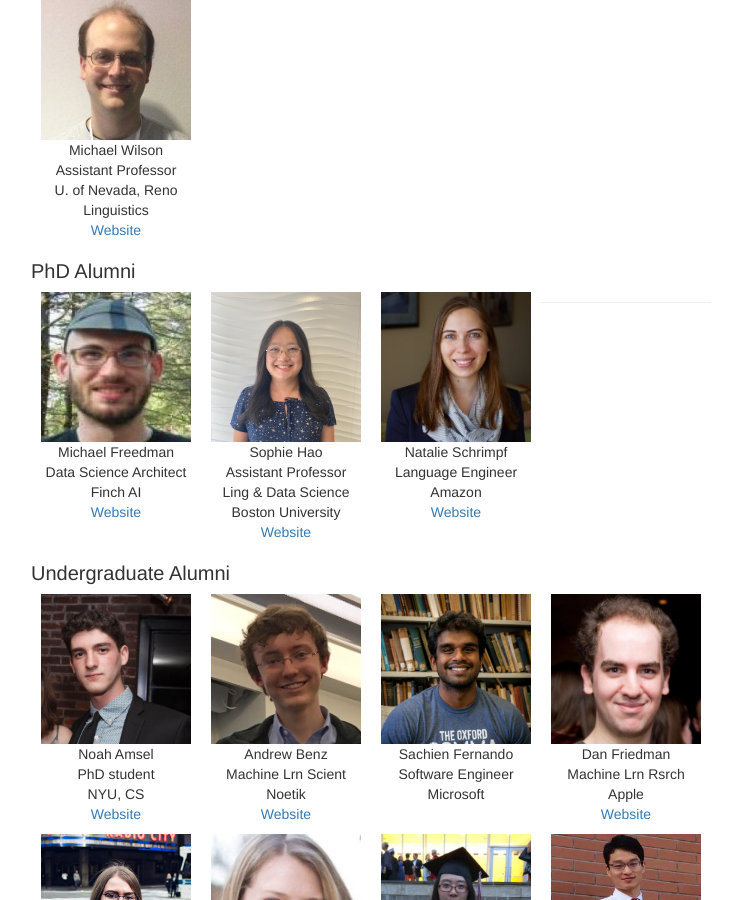
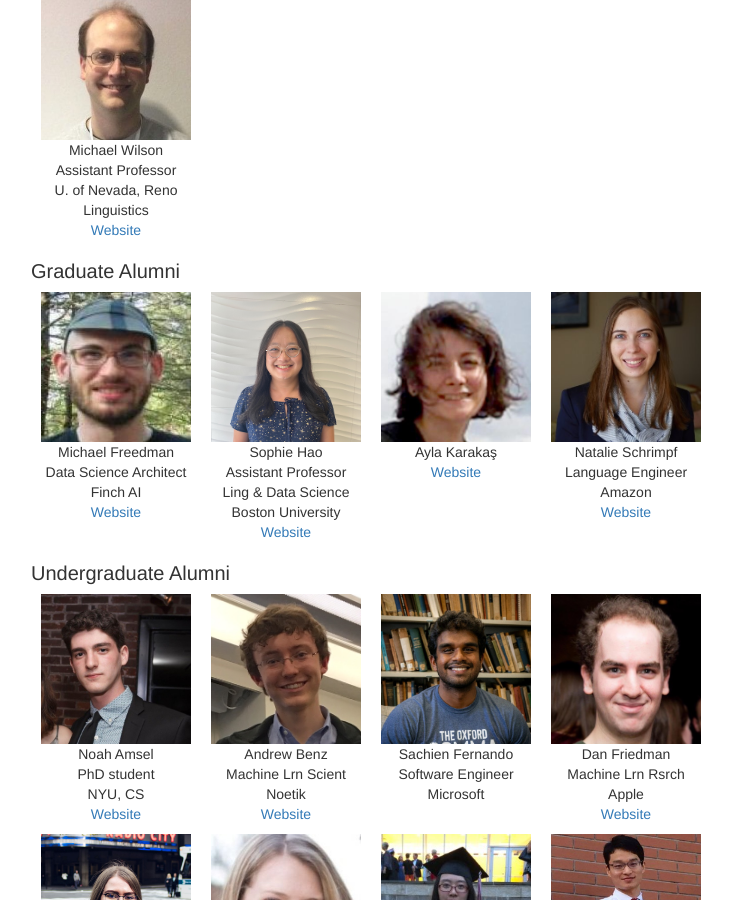
Before and after one commit to clay-lab/clay-lab.github.io, a Jekyll site: the page built from members.html, in a window 1280 px wide and 900 px high, scrolled down 2310 px. Shown: the whole window, without its empty margins (269-1001 px from the left). Built offline with Jekyll 4.4.1, drawn with Linux system fonts in a browser that asks for light colours.

Commit message:
updated alumni

```diff
--- a/_data/members.yml
+++ b/_data/members.yml
@@ -183,6 +183,12 @@ phd-alumni:
       title : Assistant Professor
       location: Ling & Data Science <BR> Boston University
 
+    - name : Ayla Karakaş
+      photo: /photos/ayla_profile.jpg
+      url: https://www.linkedin.com/in/ayla-karakas/
+
+
+
     - name : Natalie Schrimpf
       photo: /photos/natalie_profile.jpg
       url: https://www.linkedin.com/in/natalie-schrimpf-8214579b/
--- a/members.html
+++ b/members.html
@@ -126,7 +126,7 @@ permalink: /members/
 </div>
 <hr>
 <div style="clear:left;"></div>
-<h4> PhD Alumni</h4>
+<h4> Graduate Alumni</h4>
 <div class = "people-list">
     {% for person in site.data.members.phd-alumni %}
         <div class ="imageContainer">
```
